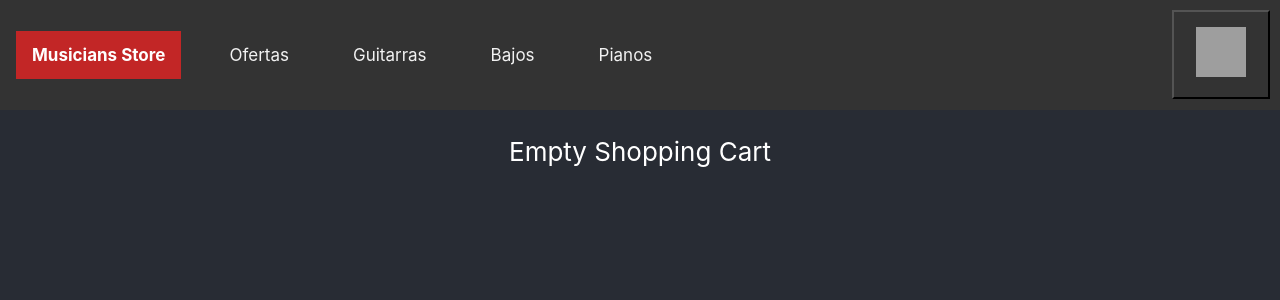
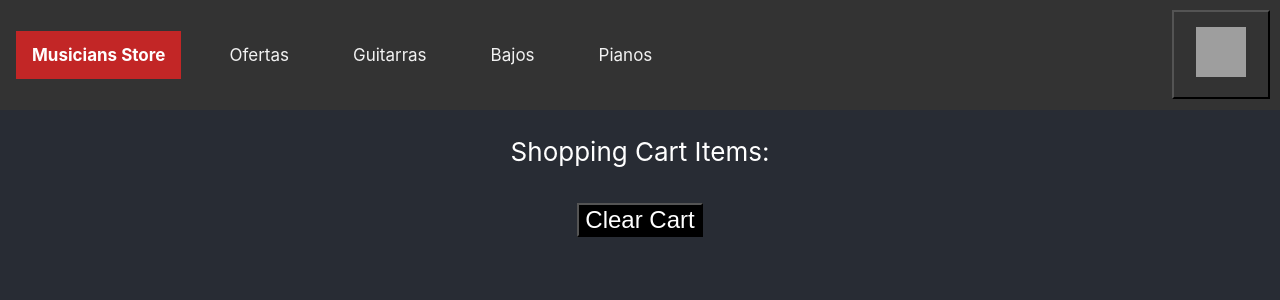
Before and after one commit to JCPoveda/CoderHouseReactJS, a React (Create React App) app: page /Cart in a window 1280 px wide. Shown: the top 300 px of the page. Built offline with nearby package versions, Linux system fonts and the light colour scheme; grey boxes are pictures that could not be loaded.

Commit message:
Agregado de context y sincronizacion con carrito de compras

```diff
--- a/src/App.js
+++ b/src/App.js
@@ -11,7 +11,7 @@ import Cart from './components/Cart';
 
 function App() {
   return (
-    <CartProvider>
+    <CartProvider defaultCart={[]}>
     <BrowserRouter>
       <NavBar />
       <Switch>
--- a/src/components/Cart.js
+++ b/src/components/Cart.js
@@ -1,7 +1,26 @@
 import React from 'react';
+import { useCartContext } from '../context/cartContext';
+
+const buttonStyle={
+    color: "white",
+    marginTop: 10,
+    marginRight: 10,
+    marginLeft: 10,
+    marginBottom: 10,
+    backgroundColor: "black",
+    fontSize: 24,
+};
 
 function Cart() {
-    return <p>Empty Shopping Cart</p>
+    const { cart, clearCart, removeItem } = useCartContext();
+
+    return <>
+    <div>
+        <p>Shopping Cart Items:</p>
+        {cart.map((obj) => <p>Item: {obj.item}  -   Quantity: {obj.quantity} <button style={buttonStyle} onClick={() => removeItem(obj.item)}>Remove Item</button></p>)}
+        <button style={buttonStyle} onClick={() => clearCart()}>Clear Cart</button>
+    </div>
+ </>;
 }
 
 export default Cart;
--- a/src/components/ItemDetails.js
+++ b/src/components/ItemDetails.js
@@ -1,6 +1,7 @@
 import React, { useState, useEffect } from 'react';
 import ItemCount from './ItemCount';
 import { Link } from 'react-router-dom';
+import { useCartContext } from '../context/cartContext';
 
 const h3Style={
     color: "white",
@@ -31,8 +32,11 @@ function ItemDetails({data}) {
     const [image, setImage] = useState(0);
     const [purchaseQty, setPurchaseQty] = useState(0);
 
+    const { addItem } = useCartContext();
+
     function onAdd(qty) {
         setPurchaseQty(qty);
+        addItem({item: data.name, qty: qty});
     }
 
     useEffect(() => {
@@ -67,7 +71,7 @@ function ItemDetails({data}) {
         <p>Price: {price}</p>
         <h3 style={h3Style}>{description}</h3>
         {(purchaseQty == 0) && <ItemCount stock={stock} initAmount={1} onAdd={(qty) => onAdd(qty)}/>}
-{(purchaseQty != 0) && <button style={buttonStyle}><Link to='/Cart'>Finalize Purchase ({purchaseQty} Items)</Link></button>}
+        {(purchaseQty != 0) && <button style={buttonStyle} onClick={() => console.log({item: data.name, qty: purchaseQty})}><Link to='/Cart'>Finalize Purchase</Link></button>}
      </>;
 }
 
--- a/src/components/ItemDetailsContainer.js
+++ b/src/components/ItemDetailsContainer.js
@@ -16,9 +16,9 @@ function getItems(id) {
     return new Promise((res, rej) => {
       setTimeout(() => {
         res(
-          [{ id: 1, name: "Guitarra", description: "Guitarra Electrica", stock: 10, price: 15000 , image: "img/guitar.png"},
-          { id: 2, name: "Bajo", description: "Bajo Electrico 4 Cuerdas", stock: 10, price: 20000, image: "img/bass.png"},
-          { id: 3, name: "Piano", description: "Piano Digital", stock: 10, price: 25000 , image: "img/piano.png"}].find((item) => item.id == id)
+          [{ id: 1, name: "Guitarra", description: "Guitarra Electrica", stock: 10, price: 15000 , image: "/img/guitar.png"},
+          { id: 2, name: "Bajo", description: "Bajo Electrico 4 Cuerdas", stock: 10, price: 20000, image: "/img/bass.png"},
+          { id: 3, name: "Piano", description: "Piano Digital", stock: 10, price: 25000 , image: "/img/piano.png"}].find((item) => item.id == id)
         );
         rej([]);
       }, 2000);
--- a/src/context/cartContext.js
+++ b/src/context/cartContext.js
@@ -7,27 +7,28 @@ export const useCartContext = () => useContext(CartContext);
 export default function CartProvider({children, defaultCart}) {
     const [cart, setCart] = useState(defaultCart);
 
-    function add(item, qty) {
+    function addItem({item, qty}) {
+        console.log(item, qty);
         if (cart == [] || (!cart.find((val) => val.item == item))) {
-            setCart(cart.append({item: item, quantity: qty}));
+            setCart([...cart,{item: item, quantity: qty}]);
         }
         else {
-            setCart(cart.filter((val) => val.item != item).append({item: item, quantity: (cart.find((val) => val.item == item).quantity + qty)}));
+            setCart([...cart.filter((val) => val.item != item),({item: item, quantity: (cart.find((val) => val.item == item).quantity + qty)})]);
         }
     }
 
-    function remove(item) {
+    function removeItem(item) {
         if (cart != []) {
             setCart(cart.filter((val) => val.item != item));
         }
     }
 
-    function clear() {
+    function clearCart() {
         setCart([]);
     }
 
 
-    return <CartContext.Provider value={{cart, add, remove, clear}}>
+    return <CartContext.Provider value={{cart, addItem, removeItem, clearCart}}>
         {children}
         </CartContext.Provider>
 }
```
